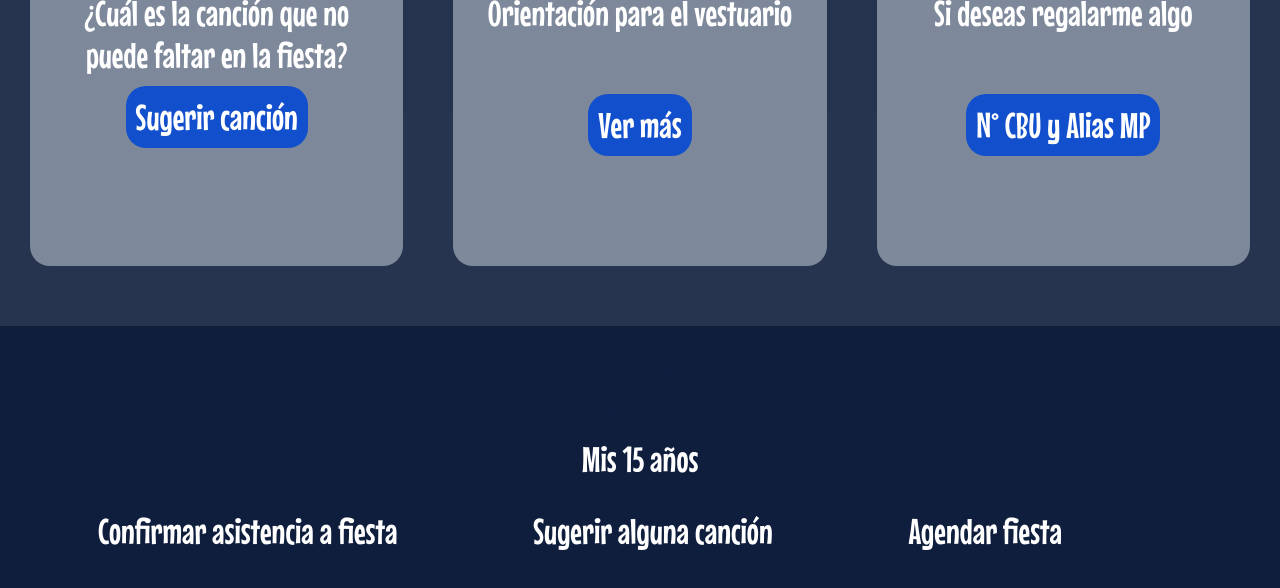
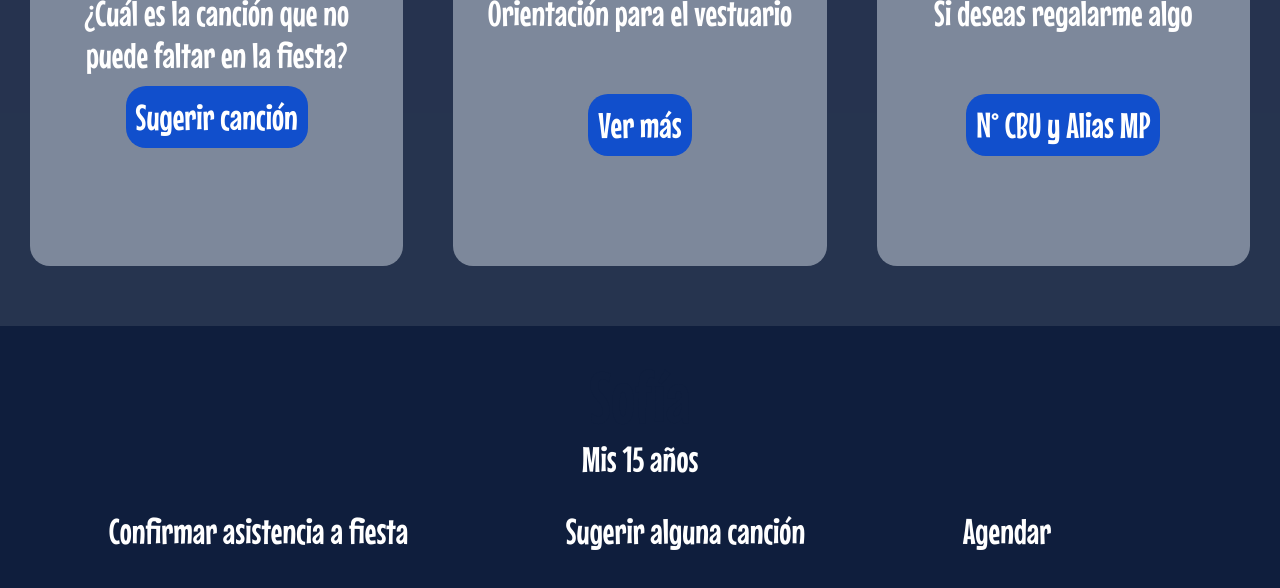
Before and after one commit to alexisrr11/Mis-Xv, a plain HTML site: page index.html in a window 1280 px wide. Shown: the part 2428-3016 px from the top of the page. Drawn offline with nearby package versions, Linux system fonts and the light colour scheme; grey boxes are pictures that could not be loaded.

Commit message:
Update index.html

```diff
--- a/index.html
+++ b/index.html
@@ -99,7 +99,7 @@
         <div class="footer-a">
             <a href="https://api.whatsapp.com/send?phone=541121903145&text=¡Hola,%20quiero%20confirmar%20mi%20asistencia%20al%20evento!">Confirmar asistencia a fiesta</a>
             <a href="https://api.whatsapp.com/send?phone=541121903145&text=Hola,%20quiero%20sugerir%20una%20canción%20para%20el%20evento.%20Mi%20elección%20es:%20">Sugerir alguna canción</a>
-            <a href="">Agendar fiesta</a>
+            <a href="https://www.google.com/calendar/render?action=TEMPLATE&text=Mi+Evento+Especial&dates=20250614T210000-0300/20250615T050000-0300&details=No+te+lo+pierdas&location=Mi+Ubicación" target="_blank">Agendar</a>
         </div>
         <iframe id="direIframe" src="https://www.google.com/maps/embed?pb=!1m18!1m12!1m3!1d3277.247000347715!2d-58.3907083501278!3d-34.77455670363019!2m3!1f0!2f0!3f0!3m2!1i1024!2i768!4f13.1!3m3!1m2!1s0x95bcd2de99782047%3A0xbd8da7aaf6a9948a!2sCangallo%20351%2C%20B1834%20Temperley%2C%20Provincia%20de%20Buenos%20Aires!5e0!3m2!1ses!2sar!4v1739159685946!5m2!1ses!2sar" width="600" height="450" style="border:0;" allowfullscreen="" loading="lazy" referrerpolicy="no-referrer-when-downgrade"></iframe>
     </footer>
```
